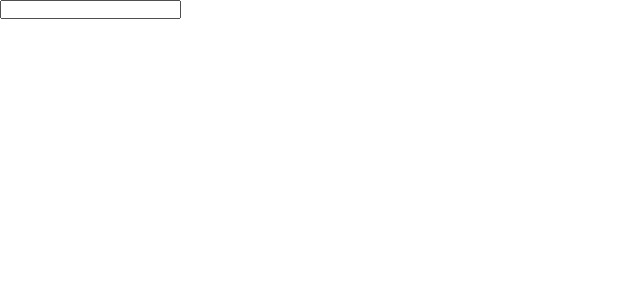
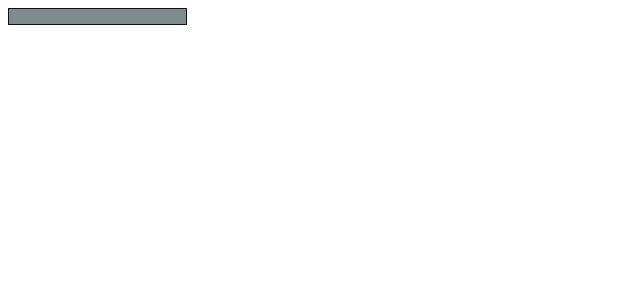
Before and after one commit to LucasVoyager/GitHub_Perfil, a React (Vite) app: page / in a window 1280 px wide. Shown: the top 300 px of the page, without its empty margins (0-640 px from the left). Built offline with nearby package versions, Linux system fonts and the light colour scheme.

Commit message:
feat: estilizando input

```diff
--- a/src/App.jsx
+++ b/src/App.jsx
@@ -10,7 +10,7 @@
   const [nomeUsuario, setNomeUsuario] = useState('');
   return (
     <>
-      <input type="text" onBlur={(e) => setNomeUsuario(e.target.value)} />
+      <input className="inputApp" type="text" onBlur={(e) => setNomeUsuario(e.target.value)} />
 
       {nomeUsuario.length > 4 && (
         <>
--- a/src/global.css
+++ b/src/global.css
@@ -11,10 +11,11 @@
     margin: 0 auto;
 }
 
-.inputRepos {
-    margin-top: 8px;
-    margin: 0 auto;
-    border: 2px solid #000;
+.inputApp {
+    margin: 8px 8px;
+    border: 1px solid #111;
+    background-color: var(--corPrincipal);
+    color: #fff;
 }
 
 :root {
```
